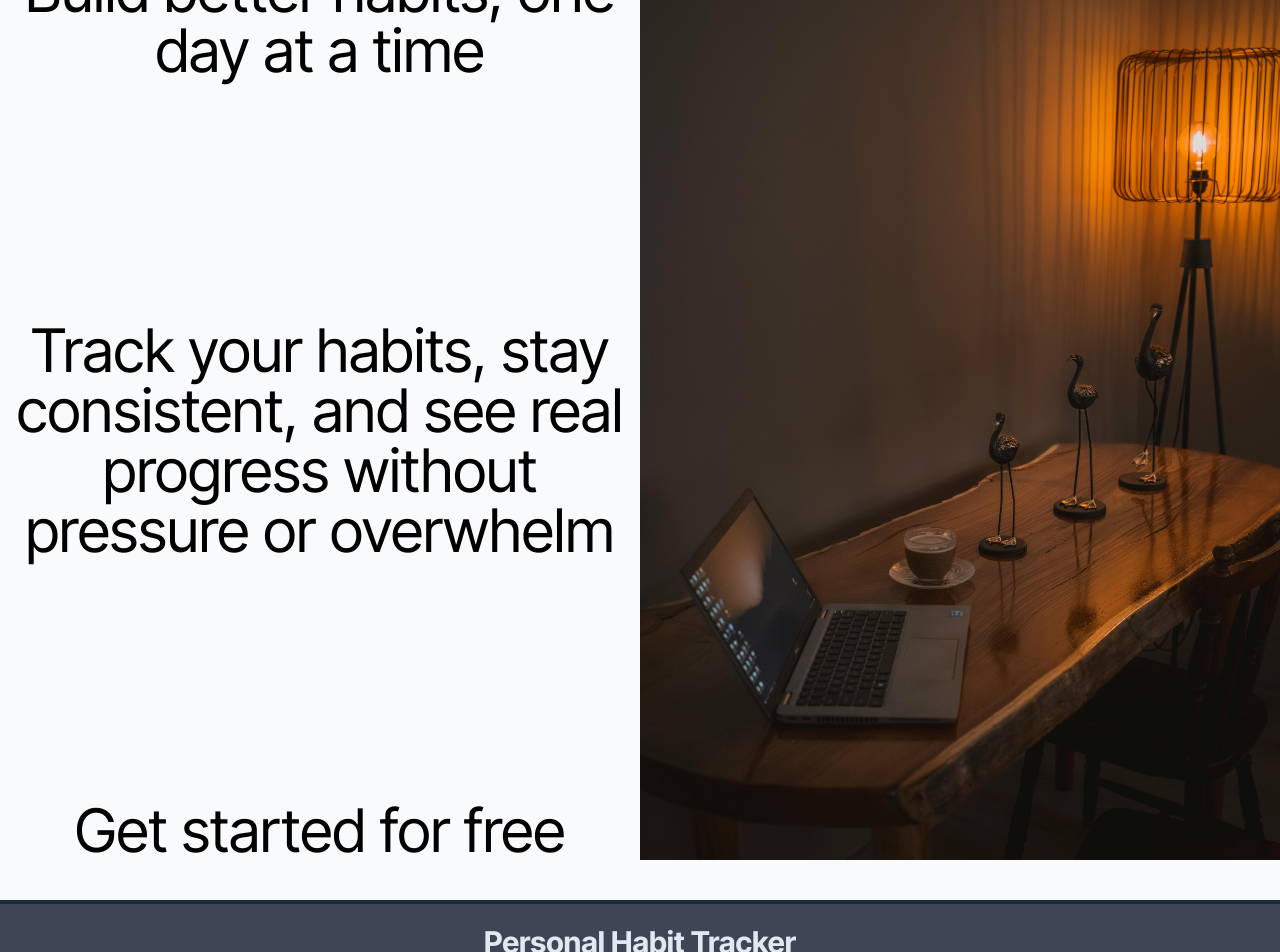
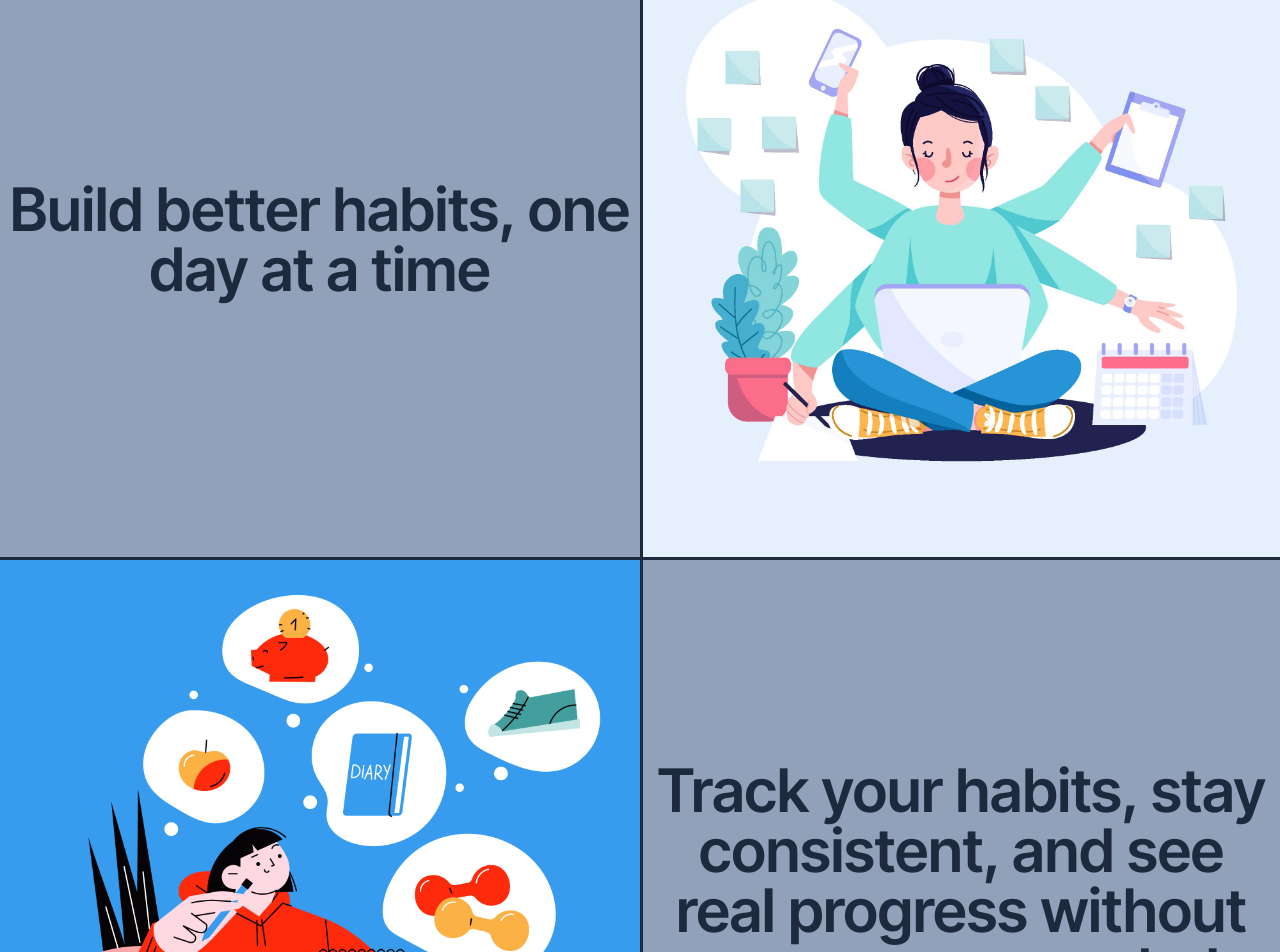
Before and after one commit to kacper-omen/personal-habit-tracker, a React (Vite) app in the folder frontend/: page / in a window 1280 px wide. Shown: the part 180-1132 px from the top of the page. Built offline with nearby package versions, Linux system fonts and the light colour scheme; no server answers.

Commit message:
Change Hero component styling

```diff
--- a/frontend/src/components/Hero.jsx
+++ b/frontend/src/components/Hero.jsx
@@ -1,18 +1,21 @@
 import heroImage from '../assets/images/hero.jpg'
+import heroImage2 from '../assets/images/hero2.jpg'
+import {Link} from 'react-router-dom'
 
 const Hero = () => {
   return (
-    <div className='bg-gray-50 flex items-center justify-center'>
-        <div className="flex flex-col md:flex-row md:py-10 max-w-360">
-            <div className="py-10 md:py-0 flex flex-col gap-15 md:gap-30 lg:gap-45 xl:gap-60 w-full md:w-1/2 text-3xl md:text-4xl lg:text-5xl xl:text-6xl 2xl:text-7xl text-center">
-                <h1>Build better habits, one day at a time</h1>
-                <h3>Track your habits, stay consistent, and see real progress without pressure or overwhelm</h3>
-                <h5 className='cursor-pointer hover:text-red-800 transition'>Get started for free</h5>
+    <div className='flex flex-col text-center'>
+        <div className="flex flex-col">
+            <div className="flex flex-col items-center lg:flex-row lg:border-b-3 lg:border-slate-800">
+                <h1 className='text-4xl text-slate-800 py-10 font-semibold mx-2 lg:w-1/2 lg:text-5xl xl:text-6xl 2xl:text-7xl'>Build better habits, one day at a time</h1>
+                <img className='w-full border-y-3 border-slate-800 lg:w-1/2 lg:border-y-0 lg:border-l-3' src={heroImage}></img>
             </div>
-            <div className='w-full md:w-1/2'>
-                <img className='object-cover aspect-3/4 md:h-full' src={heroImage}></img>
+            <div className='flex flex-col items-center lg:flex-row-reverse lg:border-b-3 lg:border-slate-800'>
+                <h1 className='text-4xl text-slate-800 py-10 font-semibold mx-2 lg:w-1/2 lg:text-5xl xl:text-6xl 2xl:text-7xl'>Track your habits, stay consistent, and see real progress without pressure or overwhelm</h1>
+                <img className='w-full border-y-3 border-blue-600 lg:w-1/2 lg:border-y-0 lg:border-r-3 lg:box-content lg:border-slate-800' src={heroImage2}></img>
             </div>
         </div>
+        <Link to="/register" className='border-5 border-blue-800 rounded-2xl bg-blue-500 hover:bg-blue-600 transition text-slate-200 font-bold text-2xl px-2 py-5 my-5 mx-5 lg:w-2/3 lg:my-25 lg:py-10 lg:text-5xl mx-auto'>Get started for free</Link>
     </div>
 
   )
```
Also changed, not shown: frontend/src/assets/images/hero.jpg, frontend/src/assets/images/hero2.jpg (added).
